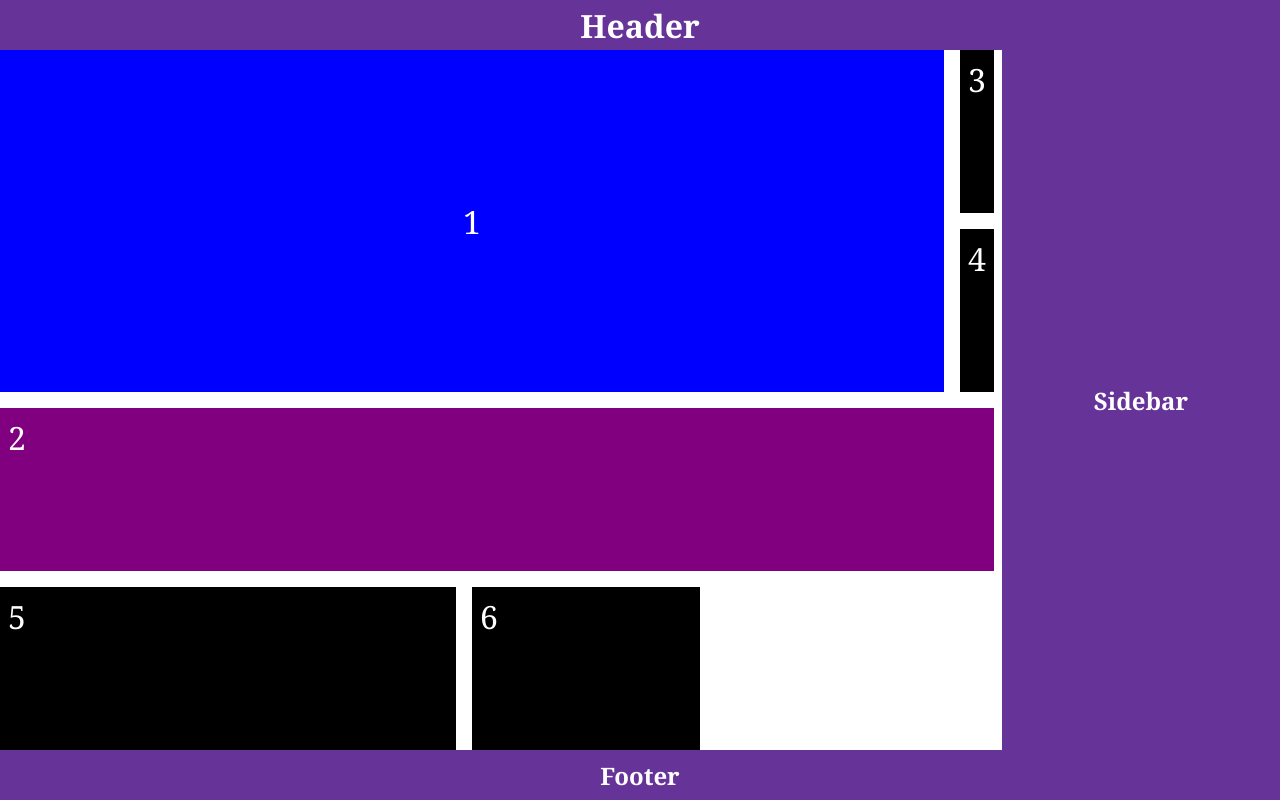
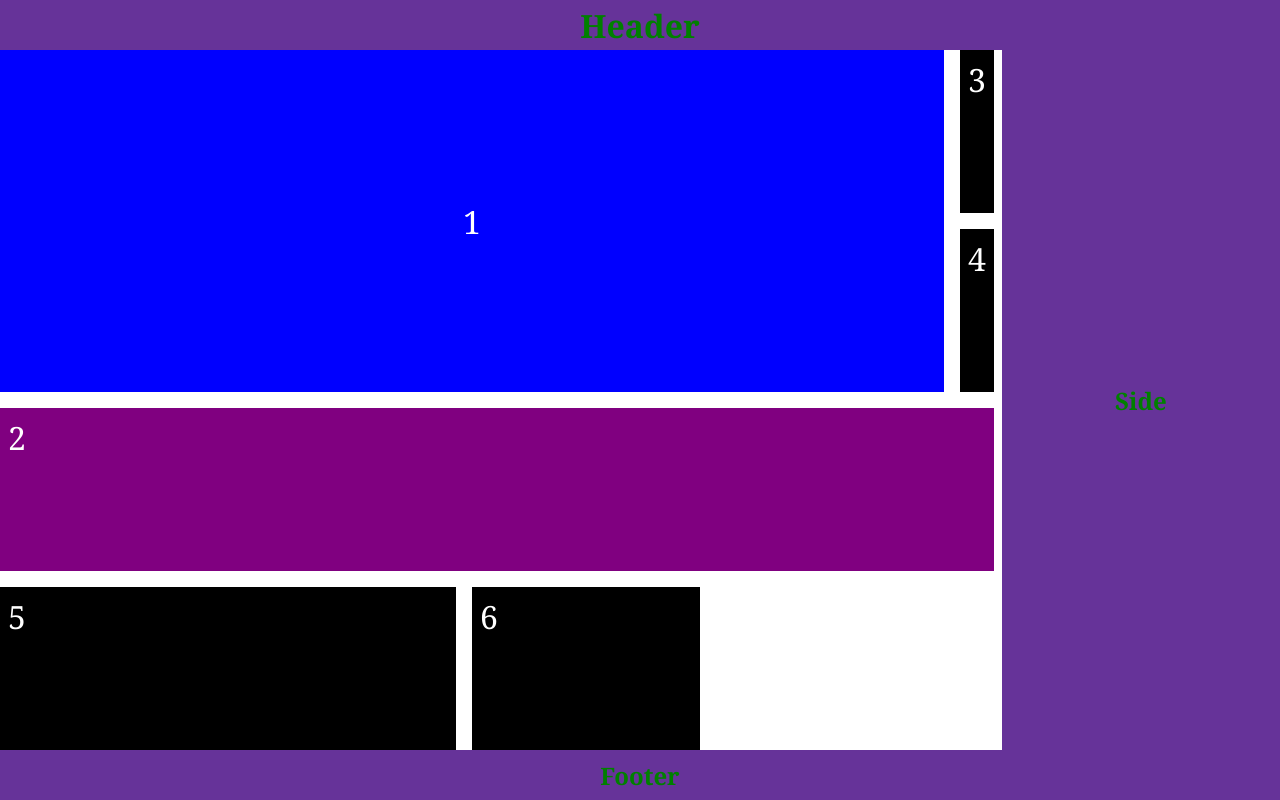
Before and after one commit to Wolexy99/bell, a plain HTML site: page flexbox.html in a window 1280 px wide. Drawn offline with Linux system fonts and the light colour scheme.

Commit message:
six commit

```diff
--- a/flexbox.css
+++ b/flexbox.css
@@ -64,7 +64,7 @@ body{
 
 .el{
     background-color: rebeccapurple;
-    color: white;
+    color: green;
     display: grid;
     place-content: center;
 }
--- a/flexbox.html
+++ b/flexbox.html
@@ -17,7 +17,7 @@
         <div class="box">5</div>
         <div class="box">6</div>
     </main>
-    <aside class="sidebar el"><h2>Sidebar</h2></aside>
+    <aside class="sidebar el"><h2>Side</h2></aside>
     <footer class="footer el"><h2>Footer</h2></footer>
 
 </body>
```
Also changed, not shown: ant.html (+1 -1 lines).
